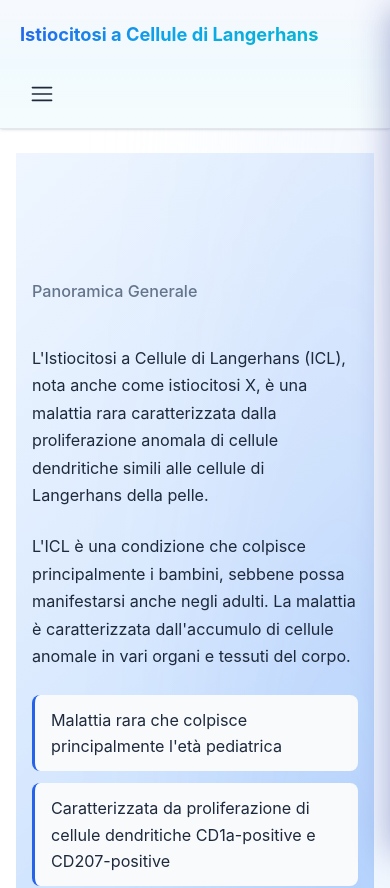
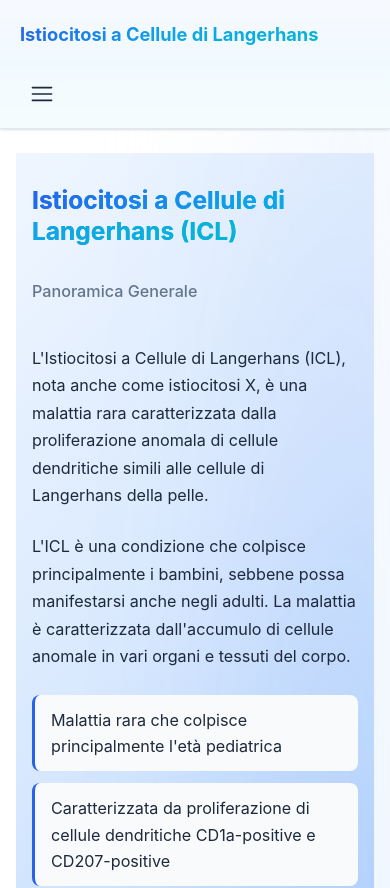
Before and after one commit to biagio-scaglia/biologia, a React (Vite) app: page / in a window 390 px wide. Shown: the top 888 px of the page. Built offline with nearby package versions, Linux system fonts and the light colour scheme.

Commit message:
Fix typewriter gradient visibility and hamburger menu closing animation

```diff
--- a/src/components/layout/Header/Header.css
+++ b/src/components/layout/Header/Header.css
@@ -355,7 +355,8 @@
   box-shadow: var(--glass-shadow);
   z-index: var(--z-modal);
   transform: translateX(100%);
-  transition: transform var(--duration-slow) var(--ease-out-expo);
+  transition: transform var(--duration-slow) var(--ease-out-expo),
+              visibility var(--duration-slow) var(--ease-out-expo);
   overflow-y: auto;
   border-left: 1px solid var(--glass-border);
   /* Performance optimization */
@@ -363,6 +364,8 @@
   /* Force hardware acceleration */
   transform: translateZ(0) translateX(100%);
   -webkit-transform: translateZ(0) translateX(100%);
+  visibility: hidden;
+  opacity: 0;
 
   /* Modern browsers with min() support */
   width: min(85vw, 320px);
@@ -397,6 +400,8 @@
 .header-mobile-nav.is-open {
   transform: translateZ(0) translateX(0);
   -webkit-transform: translateZ(0) translateX(0);
+  visibility: visible;
+  opacity: 1;
 }
 
 @media (max-width: 767px) {
--- a/src/components/shared/Typewriter/Typewriter.css
+++ b/src/components/shared/Typewriter/Typewriter.css
@@ -4,14 +4,42 @@
 .typewriter {
   display: inline-block;
   position: relative;
-  color: inherit;
 }
 
 .typewriter-text {
   display: inline;
-  color: inherit;
   visibility: visible;
   opacity: 1;
+  /* Inherit all text styling from parent */
+  color: inherit;
+  font: inherit;
+}
+
+/* When parent has gradient text, apply it to typewriter */
+h1 .typewriter,
+h2 .typewriter,
+h3 .typewriter,
+.statistics-title .typewriter,
+.treatments-title .typewriter,
+.diagnostics-title .typewriter,
+.hero-intro-title .typewriter {
+  background: var(--gradient-text);
+  -webkit-background-clip: text;
+  background-clip: text;
+  -webkit-text-fill-color: transparent;
+}
+
+h1 .typewriter .typewriter-text,
+h2 .typewriter .typewriter-text,
+h3 .typewriter .typewriter-text,
+.statistics-title .typewriter .typewriter-text,
+.treatments-title .typewriter .typewriter-text,
+.diagnostics-title .typewriter .typewriter-text,
+.hero-intro-title .typewriter .typewriter-text {
+  background: var(--gradient-text);
+  -webkit-background-clip: text;
+  background-clip: text;
+  -webkit-text-fill-color: transparent;
 }
 
 .typewriter-cursor {
```
